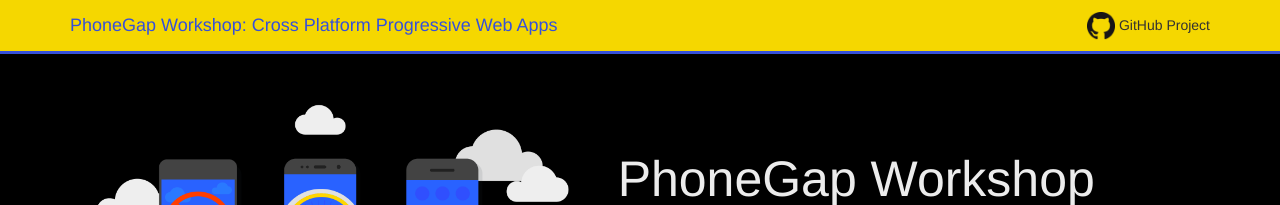
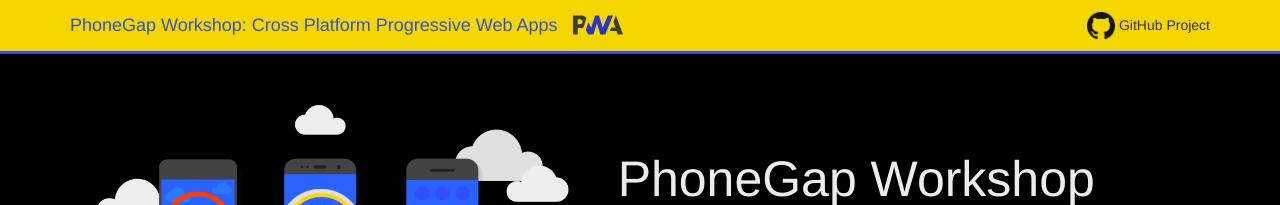
Before and after one commit to hollyschinsky/todos-app-pwa, a Jekyll site: the page built from index.md, in a window 1280 px wide. Shown: the top 205 px of the page. Built offline with Jekyll 4.4.1, drawn with Linux system fonts in a browser that asks for light colours; comment, search, counter and statistics services are not loaded.

Commit message:
More content updates

```diff
--- a/_includes/bootstrap-header.html
+++ b/_includes/bootstrap-header.html
@@ -48,8 +48,11 @@
                 <span class="icon-bar"></span>
                 <span class="icon-bar"></span>
             </button>
-            <a class="navbar-brand" href="index.html">PhoneGap Workshop: Cross Platform Progressive Web Apps</a>
+            <img src="../images/image.svg" width="50" height="50" align="middle">
+            <a class="navbar-brand" href="index.html">
+            PhoneGap Workshop: Cross Platform Progressive Web Apps</a>
         </div>
+
         <div class="navbar-collapse collapse">
             <ul class="nav navbar-nav navbar-right">
                 <li><a
--- a/index.md
+++ b/index.md
@@ -8,7 +8,7 @@ title:  PhoneGap Workshop - Cross Platform Progressive Web Apps
 In this workshop you will learn how to take an existing PhoneGap app and transform it into a fully functioning cross platform
 [Progressive Web App (PWA)](https://developers.google.com/web/progressive-web-apps/) with Offline support.
 
-Check out [the hosted version of the final app here](https://https://todos-app-pwa.firebaseapp.com/).
+Check out [the hosted version of the final app here](https://todos-app-pwa.firebaseapp.com/).
 
 ### App Stack
 The app was built using [Framework7](http://framework7.io) and [Vue.js](http://vuejs.org) and [Apache Cordova](http://cordova.apache.org/).
```
Also changed, not shown: lesson1.md (+1 -1 lines), images/image.svg (added).
